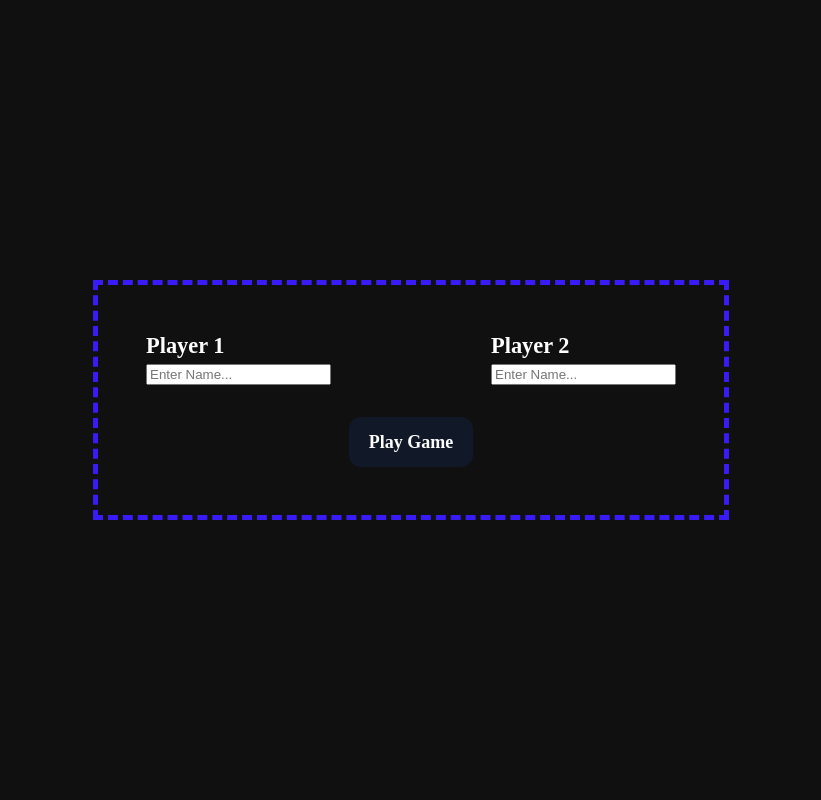
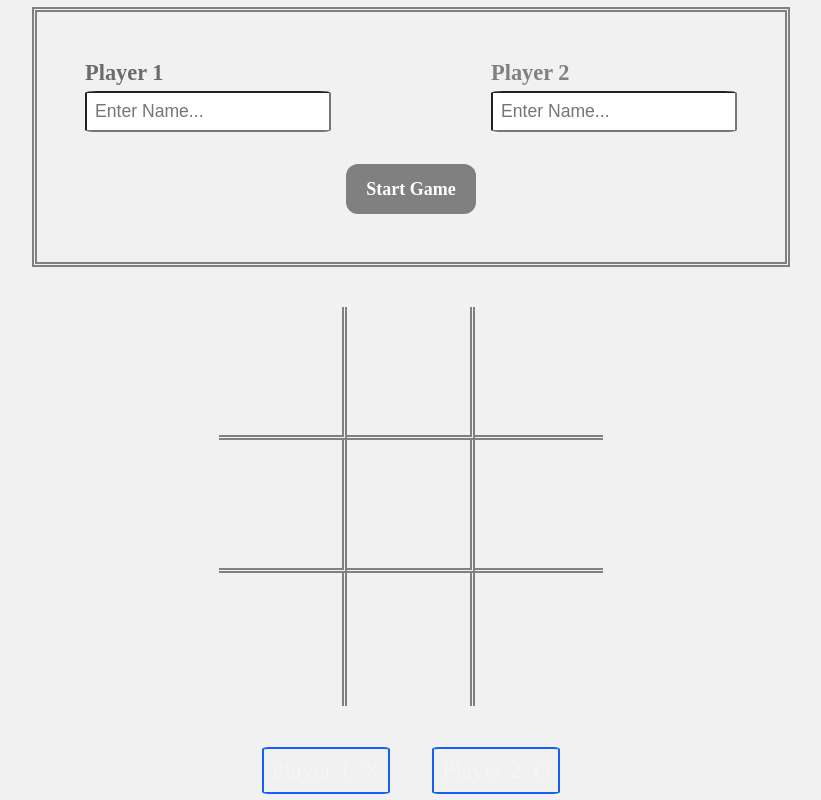
Before and after one commit to norrico31/tictactoe, a React (Vite) app in the folder frontend/: page / in a window 1280 px wide. Shown: the whole page, without its empty margins (229-1050 px from the left). Built offline with nearby package versions, Linux system fonts and the light colour scheme; a web font is replaced by a local one.

Commit message:
form styles

```diff
--- a/frontend/src/App.tsx
+++ b/frontend/src/App.tsx
@@ -14,28 +14,28 @@ function App() {
 
 	return (
 		<div className="App">
-			<div style={{ padding: '3rem', border: '5px dashed #381bf7' }}>
+			<div style={{ padding: '3rem', border: '5px double #808080', }}>
 				<div style={{ display: 'flex', gap: '10rem' }}>
 					<div style={{ display: 'grid', gap: 5 }}>
-						<label htmlFor="player1" style={{ color: '#fff', fontSize: '1.4rem', fontWeight: 'bold' }}>Player 1</label>
-						<input type="text" id="player1" placeholder="Enter Name..." />
+						<label htmlFor="player1" style={{ color: '#6b6b6b', fontSize: '1.4rem', fontWeight: 'bold' }}>Player 1</label>
+						<input type="text" id="player1" placeholder="Enter Name..." style={{ padding: '.5rem', fontSize: '1.1rem', borderRadius: '5%', color: '#6b6b6b' }} />
 					</div>
 					<div style={{ display: 'grid', gap: 5 }}>
-						<label htmlFor="player2" style={{ color: '#fff', fontSize: '1.4rem', fontWeight: 'bold' }}>Player 2</label>
-						<input type="text" id="player2" placeholder="Enter Name..." />
+						<label htmlFor="player2" style={{ color: '#808080', fontSize: '1.4rem', fontWeight: 'bold' }}>Player 2</label>
+						<input type="text" id="player2" placeholder="Enter Name..." style={{ padding: '.5rem', fontSize: '1.1rem', borderRadius: '5%', color: '#6b6b6b' }} />
 					</div>
 				</div>
 				<div style={{ display: 'grid', placeItems: 'center', marginTop: '2rem' }}>
-					<button>Play Game</button>
+					<button>Start Game</button>
 				</div>
 			</div>
-			{/* <div className={`winner ${winner !== "" ? "" : "shrink"}`}>
+			<div className={`winner ${winner !== "" ? "" : "shrink"}`}>
 				<div className="winner-text">{winner}</div>
 				<button onClick={Reset}>Reset</button>
 			</div>
 			<Board reset={reset} setReset={setReset}
 				winner={winner} setWinner={setWinner} />
-			<Players players={players} /> */}
+			<Players players={players} />
 		</div>
 	);
 }
--- a/frontend/src/index.css
+++ b/frontend/src/index.css
@@ -18,7 +18,7 @@ body {
 	flex-direction: column;
 	gap: 5vh;
 	backdrop-filter: 5px;
-	background-color: #101010;
+	background-color: #f1f1f1;
 }
 
 .winner {
@@ -60,7 +60,7 @@ body {
 }
 
 button {
-	background-color: #111827;
+	background-color: #808080;
 	border: 1px solid transparent;
 	border-radius: .75rem;
 	box-sizing: border-box;
@@ -86,7 +86,7 @@ button {
 }
 
 button:hover {
-	background-color: #374151;
+	background-color: rgb(165, 167, 170)
 }
 
 button:focus {
@@ -97,7 +97,7 @@ button:focus {
 
 :root {
 	--board-background: none;
-	--border-color: #381bf7;
+	--border-color: #808080;
 	--border-thickness: 5px;
 }
 
@@ -125,39 +125,39 @@ button:focus {
 }
 
 .input1 {
-	border-right: var(--border-thickness) dashed var(--border-color);
-	border-bottom: var(--border-thickness) dashed var(--border-color);
+	border-right: var(--border-thickness) double var(--border-color);
+	border-bottom: var(--border-thickness) double var(--border-color);
 }
 
 .input2 {
-	border-right: var(--border-thickness) dashed var(--border-color);
-	border-bottom: var(--border-thickness) dashed var(--border-color);
+	border-right: var(--border-thickness) double var(--border-color);
+	border-bottom: var(--border-thickness) double var(--border-color);
 }
 
 .input3 {
-	border-bottom: var(--border-thickness) dashed var(--border-color);
+	border-bottom: var(--border-thickness) double var(--border-color);
 }
 
 .input4 {
-	border-right: var(--border-thickness) dashed var(--border-color);
-	border-bottom: var(--border-thickness) dashed var(--border-color);
+	border-right: var(--border-thickness) double var(--border-color);
+	border-bottom: var(--border-thickness) double var(--border-color);
 }
 
 .input5 {
-	border-right: var(--border-thickness) dashed var(--border-color);
-	border-bottom: var(--border-thickness) dashed var(--border-color);
+	border-right: var(--border-thickness) double var(--border-color);
+	border-bottom: var(--border-thickness) double var(--border-color);
 }
 
 .input6 {
-	border-bottom: var(--border-thickness) dashed var(--border-color);
+	border-bottom: var(--border-thickness) double var(--border-color);
 }
 
 .input7 {
-	border-right: var(--border-thickness) dashed var(--border-color);
+	border-right: var(--border-thickness) double var(--border-color);
 }
 
 .input8 {
-	border-right: var(--border-thickness) dashed var(--border-color);
+	border-right: var(--border-thickness) double var(--border-color);
 }
 
 .players {
```
